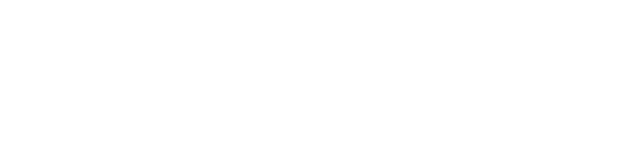
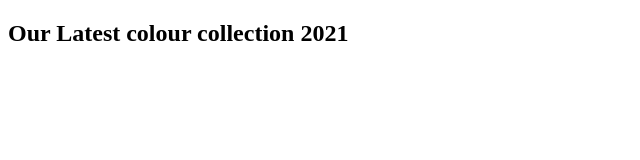
Before and after one commit to Rahimjon-A/headphones-shop, a plain HTML site: page index.html in a window 1280 px wide. Shown: the whole page, without its empty margins (0-640 px from the left). Drawn offline with Linux system fonts and the light colour scheme.

Commit message:
not full

```diff
--- a/index.html
+++ b/index.html
@@ -7,6 +7,17 @@
     <title>Headphones Online Shop</title>
 </head>
 <body>
+   <div class="container">
+    <div class="section-1">
+        <div class="section-1-title">
+            <h2>Our Latest colour collection 2021</h2>
+        </div>
 
+        <div class="section-1-body">
+
+
+        </div>
+    </div>
+   </div>
 </body>
 </html>
```
